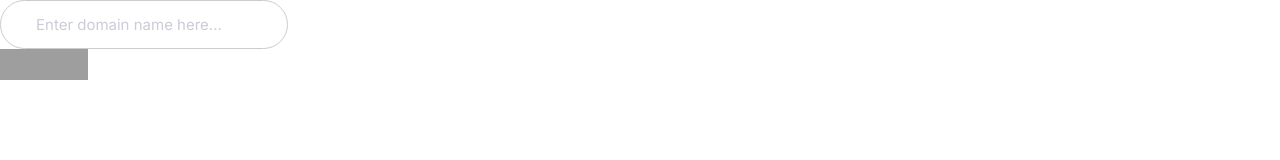
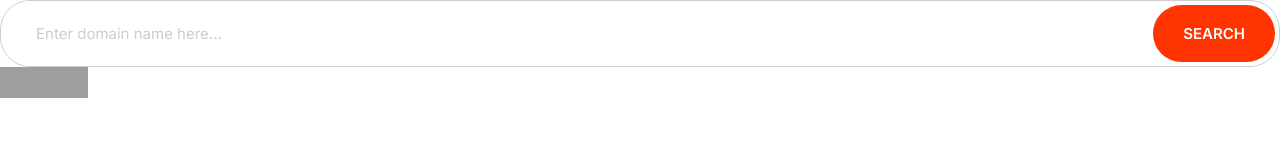
Before and after one commit to sgphule/scriptify, a plain HTML site: page index.html in a window 1280 px wide. Drawn offline with Linux system fonts and the light colour scheme; grey boxes are pictures that could not be loaded.

Commit message:
Build the input-groups component.

```diff
--- a/css/styles.css
+++ b/css/styles.css
@@ -4,6 +4,8 @@
     --color-accent:#ff3400;
     --color-headings: #1b0760;
     --color-body:#918ca4;
+    --color-border:#ccc;
+    --border-radius: 30px;
 }
 
 *, *::after, ::before {
@@ -236,8 +238,8 @@ a {
 /* Inputs */
 
 .input {
-    border-radius: 30px;
-    border: 1px solid #ccc;
+    border-radius: var(--border-radius);
+    border: 1px solid var(--color-border);
     color: var(--color-headings);
     font-size: 2rem;
     outline: 0;
@@ -248,6 +250,21 @@ a {
     color: #cdcbd7;
 }
 
+.input-group {
+    border: 1px solid var(--color-border);
+    border-radius: var(--border-radius);
+    display: flex;
+}
+
+.input-group .input {
+    border: 0;
+    flex-grow: 1;
+}
+
+.input-group .btn{
+    margin: 4px;
+}
+
 @media screen and (min-width: 1024px){
     .input {
         font-size: 1.5rem;
--- a/index.html
+++ b/index.html
@@ -11,7 +11,10 @@
     <link rel="stylesheet" href="css/styles.css">
 </head>
 <body>
-    <input type="text" class="input" placeholder="Enter domain name here..."/>
+    <div class="input-group">
+        <input type="text" class="input" placeholder="Enter domain name here..."/>
+        <button class="btn btn--accent">Search</button>
+    </div>
     <p>
         <a href="http://jigsaw.w3.org/css-validator/check/referer">
             <img style="border:0;width:88px;height:31px"
```
Also changed, not shown: components/input-groups.html (added, +4 -0 lines).
